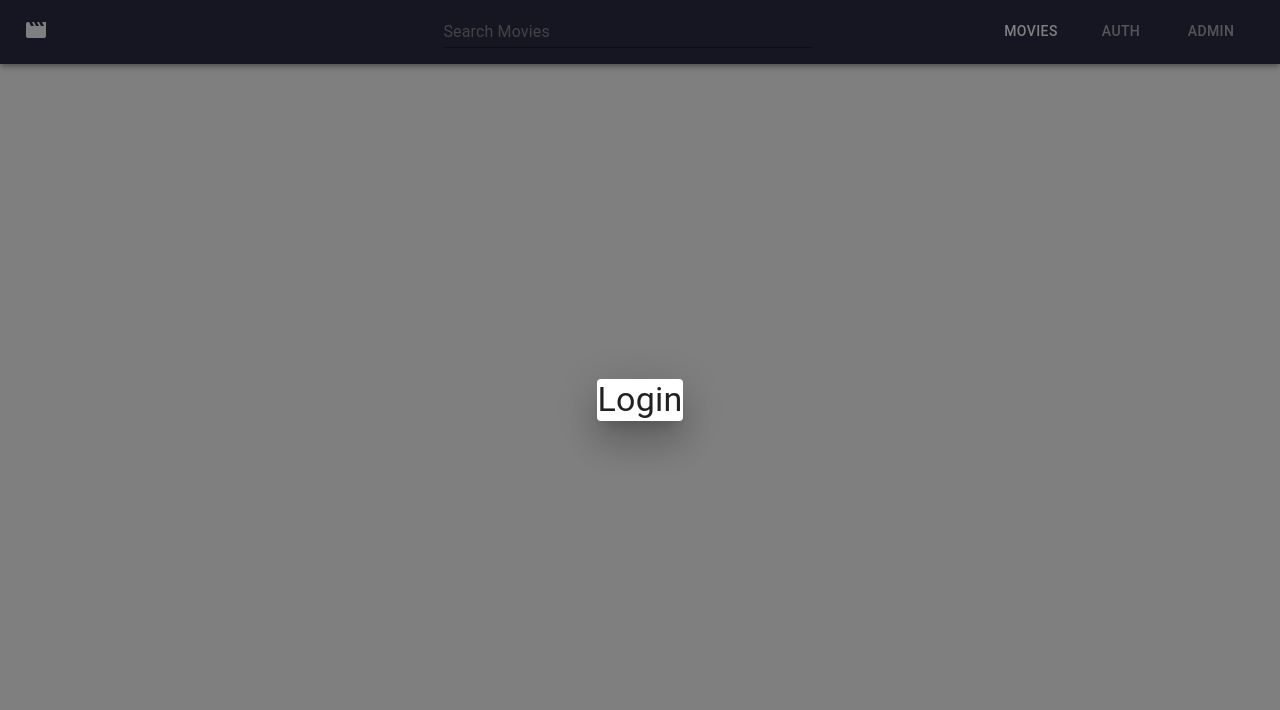
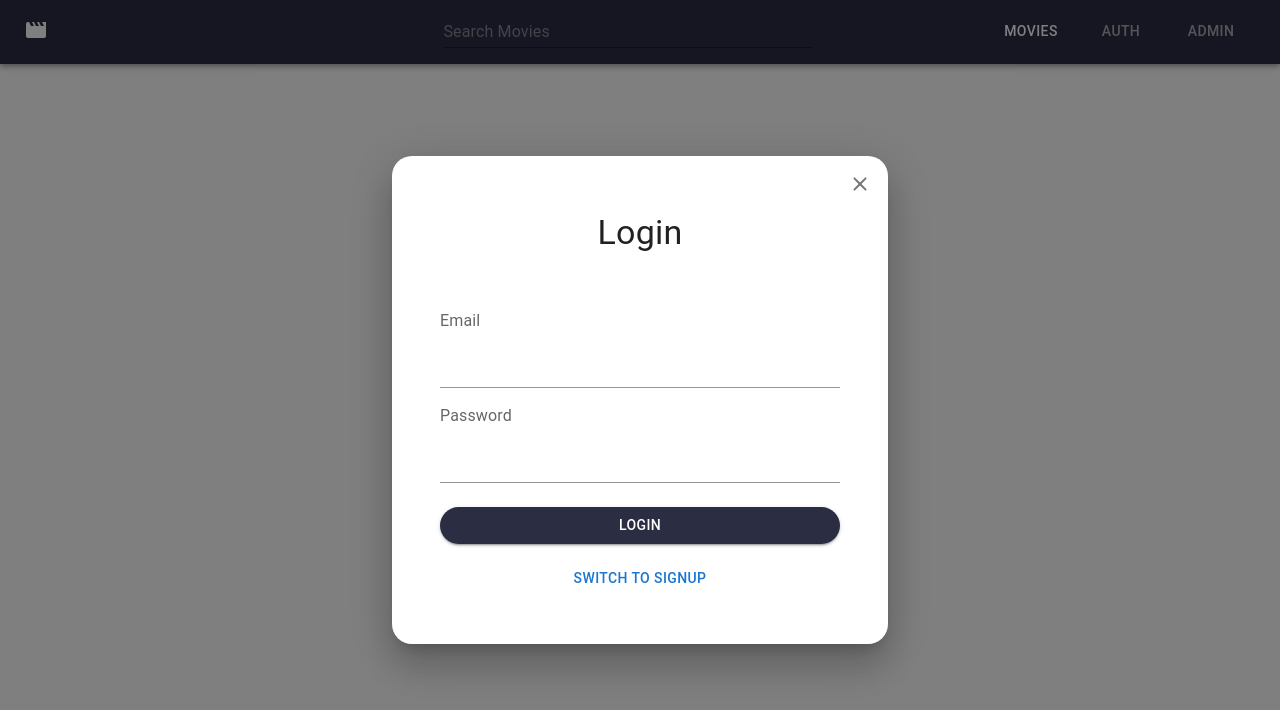
Before and after one commit to ShyamChauhann/Movie-booking-app, a React (Create React App) app in the folder movies/: page /auth in a window 1280 px wide. Shown: the top 710 px of the page. Built offline with nearby package versions, Linux system fonts and the light colour scheme; no server answers.

Commit message:
17-09-23

```diff
--- a/movies/package.json
+++ b/movies/package.json
@@ -42,5 +42,8 @@
       "last 1 firefox version",
       "last 1 safari version"
     ]
+  },
+  "devDependencies": {
+    "@babel/preset-react": "^7.22.15"
   }
 }
--- a/movies/src/components/Auth/AuthForm.js
+++ b/movies/src/components/Auth/AuthForm.js
@@ -1,14 +1,108 @@
-import React from 'react'
-import { Dialog, Typography } from "@mui/material"
+import {
+    Box,
+    Button,
+    Dialog,
+    FormLabel,
+    IconButton,
+    TextField,
+    Typography,
+} from "@mui/material";
+import React, { useState } from "react";
+import CloseRoundedIcon from "@mui/icons-material/CloseRounded";
+import { Link } from "react-router-dom";
+const labelStyle = { mt: 1, mb: 1 };
+const AuthForm = ({ onSubmit, isAdmin }) => {
+    const [inputs, setInputs] = useState({
+        name: "",
+        email: "",
+        password: "",
+    });
+    const [isSignup, setIsSignup] = useState(false);
+    const handleChange = (e) => {
+        setInputs((prevState) => ({
+            ...prevState,
+            [e.target.name]: e.target.value,
+        }));
+    };
+    const handleSubmit = (e) => {
+        e.preventDefault();
+        onSubmit({ inputs, signup: isAdmin ? false : isSignup });
+    };
+    return (
+        <Dialog PaperProps={{ style: { borderRadius: 20 } }} open={true}>
+            <Box sx={{ ml: "auto", padding: 1 }}>
+                <IconButton LinkComponent={Link} to="/">
+                    <CloseRoundedIcon />
+                </IconButton>
+            </Box>
+            <Typography variant="h4" textAlign={"center"}>
+                {isSignup ? "Signup" : "Login"}
+            </Typography>
+            <form onSubmit={handleSubmit}>
+                <Box
+                    padding={6}
+                    display={"flex"}
+                    justifyContent={"center"}
+                    flexDirection="column"
+                    width={400}
+                    margin="auto"
+                    alignContent={"center"}
+                >
+                    {!isAdmin && isSignup && (
+                        <>
+                            {" "}
+                            <FormLabel sx={labelStyle}>Name</FormLabel>
+                            <TextField
+                                value={inputs.name}
+                                onChange={handleChange}
+                                margin="normal"
+                                variant="standard"
+                                type={"text"}
+                                name="name"
+                            />
+                        </>
+                    )}
+                    <FormLabel sx={labelStyle}>Email</FormLabel>
+                    <TextField
+                        value={inputs.email}
+                        onChange={handleChange}
+                        margin="normal"
+                        variant="standard"
+                        type={"email"}
+                        name="email"
+                    />
+                    <FormLabel sx={labelStyle}>Password</FormLabel>
+                    <TextField
+                        value={inputs.password}
+                        onChange={handleChange}
+                        margin="normal"
+                        variant="standard"
+                        type={"password"}
+                        name="password"
+                    />
 
-const AuthForm = () => {
-    return (
-        <Dialog open={"true"}>
-            <Typography variant='h4' textAlign={"center"}>
-                Login
-            </Typography>
+
+                    <Button
+                        sx={{ mt: 2, borderRadius: 10, bgcolor: "#2b2d42" }}
+                        type="submit"
+                        fullWidth
+                        variant="contained"
+                    >
+                        {isSignup ? "Signup" : "Login"}
+                    </Button>
+                    {!isAdmin && (
+                        <Button
+                            onClick={() => setIsSignup(!isSignup)}
+                            sx={{ mt: 2, borderRadius: 10 }}
+                            fullWidth
+                        >
+                            Switch To {isSignup ? "Login" : "Signup"}
+                        </Button>
+                    )}
+                </Box>
+            </form>
         </Dialog>
-    )
-}
+    );
+};
 
-export default AuthForm
+export default AuthForm;
```
Also changed, not shown: movies/src/components/Auth/Admin.js (added, +31 -0 lines), movies/src/components/Auth/AdminAuth.js (+102 -7 lines), 1 other file (tests, documents, lock files or other folders).
